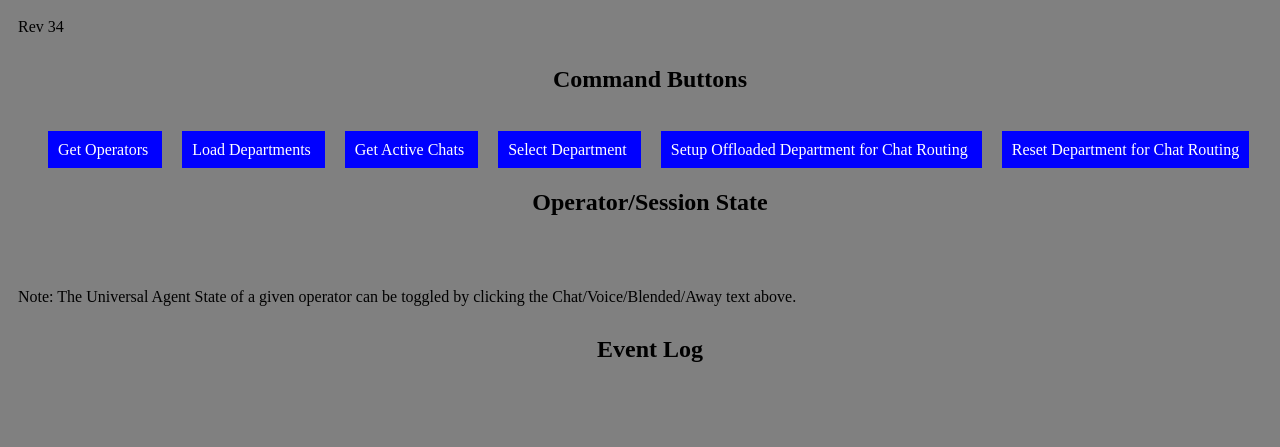
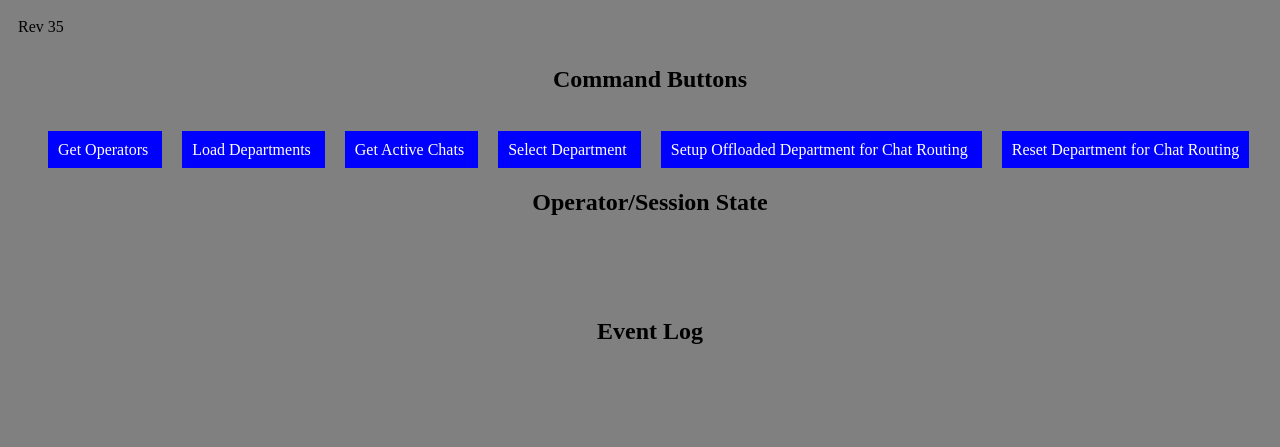
Before and after one commit to landothedead/boldworkflow, a website: page index.html in a window 1280 px wide. Drawn offline with nearby package versions, Linux system fonts and the light colour scheme; no server answers.

Commit message:
updated 35

```diff
--- a/index.html
+++ b/index.html
@@ -2,10 +2,13 @@
 <html lang="en">
  <head>
 <link rel="stylesheet" type="text/css" href="index.css">
+	<script src="https://code.jquery.com/jquery-latest.min.js"></script>
+	<script src="/socket.io/socket.io.js"></script>
+	<script src="/index.js"></script>
   <title>Workflow Demonstration</title>
  </head>
  <body>
-	Rev 34<br>
+	Rev 35<br>
 	<div id="operatorstateframe">
 		<center><h2>Command Buttons</h2></center><br>
 		<div class="commandbuttons">
@@ -32,17 +35,11 @@
 		<div id="operatorstate">
 		</div>
 	</div>
-	Note:  The Universal Agent State of a given operator can be toggled by clicking the Chat/Voice/Blended/Away text above.
 	<div id="eventlogframe">
 		<center><h2>Event Log</h2></center><br>
 		<div id="eventlog">
 
 		</div>
 	</div>
-
-
-	<script src="https://code.jquery.com/jquery-latest.min.js"></script>
-	<script src="/socket.io/socket.io.js"></script>
-	<script src="/index.js"></script>
  </body>
 </html>
```
